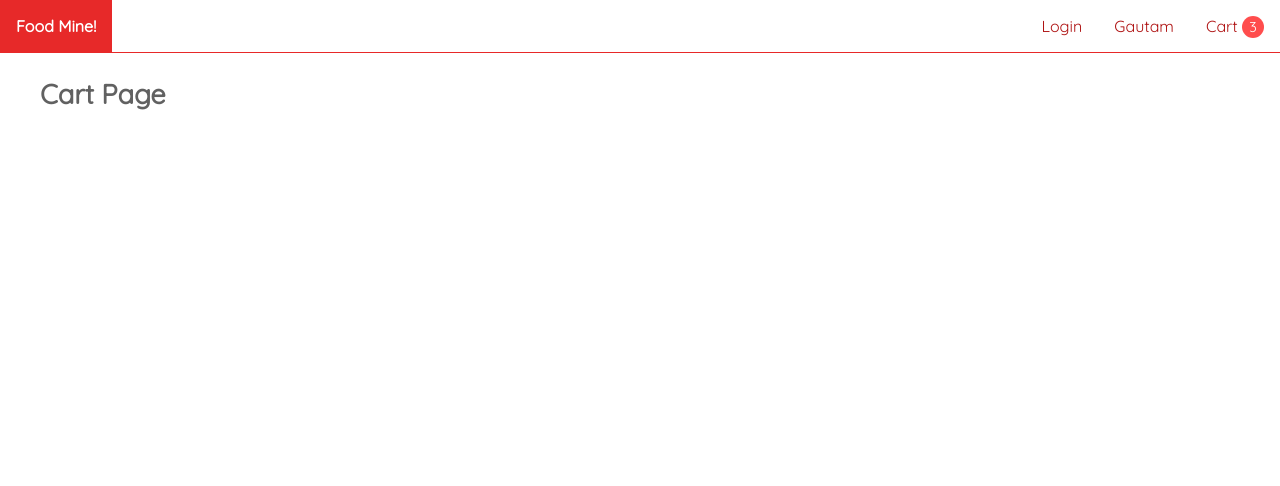
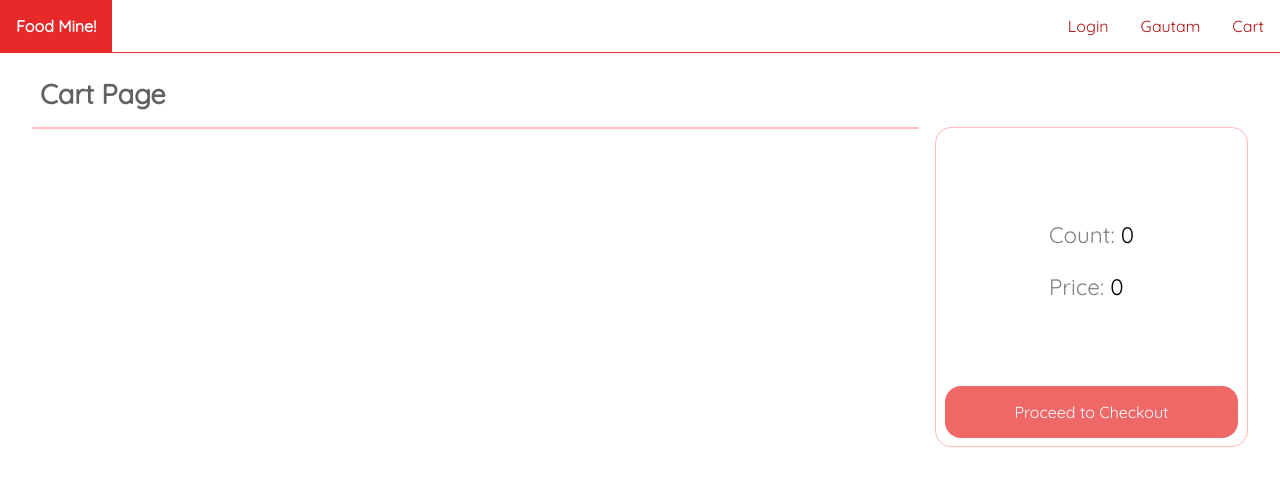
Before and after one commit to gautamargu/FoodApp, an Angular app in the folder frontend/: page /cart-page in a window 1280 px wide. Shown: the top 486 px of the page. Built offline with nearby package versions, Linux system fonts and the light colour scheme.

Commit message:
Food Delivery App

```diff
--- a/frontend/src/app/components/pages/cart-page/cart-page.component.css
+++ b/frontend/src/app/components/pages/cart-page/cart-page.component.css
@@ -0,0 +1,123 @@
+.container{
+    display: flex;
+    flex-wrap: wrap;
+    align-items: flex-start;
+    margin: 1.5rem;
+    margin-top: 0.5rem;
+  }
+
+  ul{
+    display: flex;
+    flex-direction: column;
+    flex:3 0;
+    justify-content: space-evenly;
+    border: 1px solid #ffbbbb;
+    border-radius: 1rem;
+    list-style: none;
+    margin: 0.5rem;
+    padding: 0;
+  }
+
+  ul li{
+    display: flex;
+    justify-content: space-around;
+    align-items: center;
+    flex-wrap: wrap;
+    border-bottom: 1px solid #e4e4e4;
+  }
+
+  ul li:last-child{
+    border: none;
+  }
+
+  li img{
+    width: 5rem;
+    height: 5rem;
+    border-radius: 100rem;
+    object-fit: cover;
+  }
+
+  li div{
+    padding: 1rem;
+  }
+
+  li div:not(:first-child){
+    flex-basis: 18%;
+  }
+
+  li select{
+    width: 3rem;
+    outline: none;
+    border: none;
+    border-bottom: 1px solid lightgrey;
+    font-size: 1.1rem;
+    font-weight: 100;
+  }
+
+  li .remove-button{
+    border-radius: 1rem;
+    border: none;
+    padding: 0.5rem;
+    color: #e72929;
+    opacity: 0.7;
+    outline: none;
+  }
+
+  li .remove-button:hover{
+    opacity: 1;
+    cursor: pointer;
+  }
+
+  .checkout{
+    display: flex;
+    flex-direction: column;
+    justify-content: space-between;
+    align-items: center;
+    flex:1 3;
+    height: 20rem;
+    border: 1px solid #ffbbbb;
+    border-radius: 1rem;
+    padding: 0.5rem;
+    margin: 0.5rem;
+  }
+
+  .checkout>div{
+    font-size: 1.4rem;
+    margin: 1rem;
+    flex: 3;
+    display: flex;
+    flex-direction: column;
+    justify-content: center;
+    align-items: flex-start;
+  }
+
+  .foods-count{
+    margin-bottom: 1.5rem;
+  }
+
+  .foods-count::before{
+    content:"Count: ";
+    color: grey;
+  }
+
+  .total-price::before{
+    content: 'Price: ';
+    color: grey;
+  }
+
+  .checkout a{
+    padding: 1rem;
+    color: white;
+    background:#e72929;
+    display: block;
+    width: 99%;
+    border-radius: 1rem;
+    text-align: center;
+    opacity: 0.7;
+    justify-self: center;
+  }
+
+  .checkout a:hover{
+    opacity: 1;
+    cursor: pointer;
+  }
--- a/frontend/src/app/components/pages/cart-page/cart-page.component.html
+++ b/frontend/src/app/components/pages/cart-page/cart-page.component.html
@@ -1,3 +1,47 @@
-<app-title title="Cart Page" margin="1.5rem 0 0 2.5rem">
+<app-title title="Cart Page" margin="1.5rem 0 0 2.5rem"></app-title>
 
-</app-title>
+<div class="container">
+    <ul>
+        <li *ngFor="let cartItem of cart.items">
+            <!-- Adding the image of food -->
+            <div>
+                <img [src]="cartItem.food.imageUrl" [alt]="cartItem.food.name">
+            </div>
+
+            <!-- Adding the food name -->
+            <div>
+                <a routerLink="/food/{{cartItem.food.id}}">{{cartItem.food.name}} </a>
+            </div>
+
+            <!-- Adding the quantity of food -->
+            <div>
+                 <select #quantitySelect [value]="cartItem.quantity" (change)="changeQuantity(cartItem, quantitySelect.value)">
+                    <option>1</option>
+                    <option>2</option>
+                    <option>3</option>
+                    <option>4</option>
+                    <option>5</option>
+                 </select>
+            </div>
+            <!-- Adding the price -->
+            <div>
+                {{cartItem.price | currency}}
+            </div>
+            <!-- Adding remove button -->
+            <div>
+                <button class="remove-button" (click)="removeFromCart(cartItem)">
+                    Remove
+                </button>
+            </div>
+        </li>
+    </ul>
+    <!--Adding checkout option -->
+    <div class="checkout">
+        <div>
+            <div class="foods-count">{{cart.totalCount}} </div>
+            <div class="total-price">{{cart.totalPrice}}</div>
+        </div>
+        <!-- Adding the proceed  -->
+        <a routerLink="/checkout">Proceed to Checkout</a>
+    </div>
+</div>
--- a/frontend/src/app/components/partials/header/header.component.html
+++ b/frontend/src/app/components/partials/header/header.component.html
@@ -15,7 +15,7 @@
                     </div>
                 </li>
                 <li>
-                    <a routerLink="/cart-page">Cart <span>3</span>
+                    <a routerLink="/cart-page">Cart <span *ngIf="cartQuantity">{{cartQuantity}} </span>
                     </a>
                 </li>
             </ul>
--- a/frontend/src/app/components/partials/header/header.component.ts
+++ b/frontend/src/app/components/partials/header/header.component.ts
@@ -1,4 +1,5 @@
 import { Component } from '@angular/core';
+import { CartService } from 'src/app/services/cart.service';
 
 @Component({
   selector: 'app-header',
@@ -6,5 +7,11 @@ import { Component } from '@angular/core';
   styleUrls: ['./header.component.css']
 })
 export class HeaderComponent {
+  cartQuantity =0;
+  constructor(cartService:CartService){
+    cartService.getCartObservable().subscribe((newCart) => {
+      this.cartQuantity = newCart.totalCount;
+    })
+  }
 
 }
--- a/frontend/src/data.ts
+++ b/frontend/src/data.ts
@@ -3,7 +3,7 @@ import { Tag } from './app/shared/models/Tag';
 export const sample_foods: Food[] = [
     {
       id:'1',
-      name: 'coffee',
+      name: 'Pizza Pepperoni',
       cookTime: '10-20',
       price: 10,
       favorite: false,
```
Also changed, not shown: frontend/src/app/components/partials/title/title.component.css (line endings or trailing spaces).
